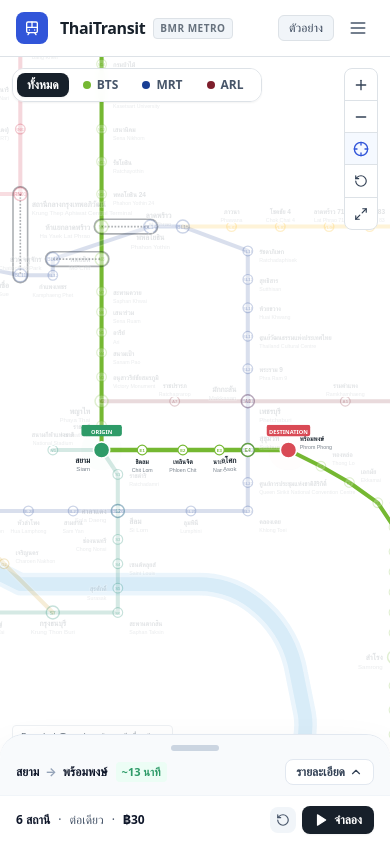
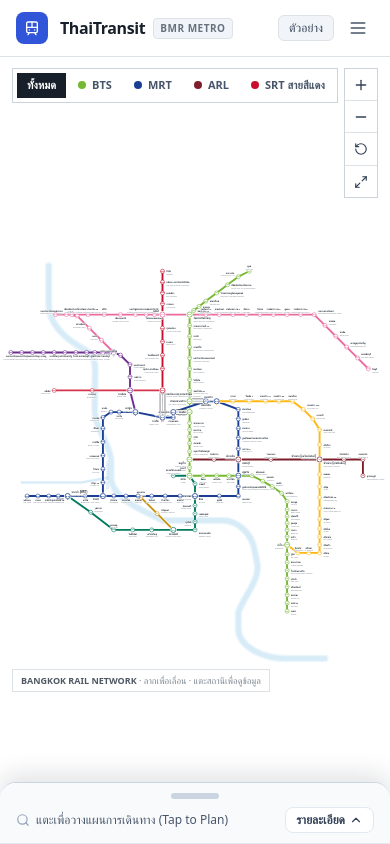
Before and after one commit to MIXThanakorn/thai-railways, a Next.js app: page / in a window 390 px wide. Built offline with nearby package versions, Linux system fonts and the light colour scheme.

Commit message:
feat: refine responsive transit map UI

```diff
--- a/src/app/globals.css
+++ b/src/app/globals.css
@@ -28,6 +28,25 @@ body {
   font-family: 'Plus Jakarta Sans', 'Prompt', system-ui, -apple-system, sans-serif;
   overflow-x: hidden;
   -webkit-font-smoothing: antialiased;
+}
+
+button,
+[role="button"] {
+  -webkit-tap-highlight-color: transparent;
+}
+
+button:focus-visible,
+[role="button"]:focus-visible {
+  outline: 2px solid #3155D9;
+  outline-offset: 2px;
+}
+
+.map-filter-scroll {
+  scrollbar-width: none;
+}
+
+.map-filter-scroll::-webkit-scrollbar {
+  display: none;
 }
 
 /* Precise transit scrollbar */
--- a/src/app/layout.tsx
+++ b/src/app/layout.tsx
@@ -4,8 +4,6 @@ import './globals.css';
 export const viewport = {
   width: 'device-width',
   initialScale: 1,
-  maximumScale: 1,
-  userScalable: false,
 };
 
 export const metadata: Metadata = {
--- a/src/app/page.tsx
+++ b/src/app/page.tsx
@@ -109,31 +109,6 @@ export default function HomePage() {
       }));
     }
   };
-
-  // Load Initial Demo Route
-  useEffect(() => {
-    const defaultOrigin = STATIONS['siam'];
-    const defaultDest = STATIONS['phrom-phong'];
-    if (defaultOrigin && defaultDest) {
-      setOriginStation(defaultOrigin);
-      setDestStation(defaultDest);
-      const calculated = calculateRoute(defaultOrigin.id, defaultDest.id);
-      const ranked = rankRoutes(calculated, 'fastest');
-      setRoutes(ranked);
-      setSelectedRouteIndex(0);
-      setHasSearched(true);
-      setJourneyState({
-        currentStationIndex: 0,
-        currentStationId: defaultOrigin.id,
-        isPlaying: false,
-        speed: 1,
-        progress: 0,
-        isTransferring: false,
-        activeTransfer: null,
-        isCompleted: false,
-      });
-    }
-  }, []);
 
   // Preset Selection Helper
   const handleSelectPreset = (originId: string, destId: string) => {
@@ -337,9 +312,9 @@ export default function HomePage() {
       />
 
       {/* Main Content Layout */}
-      <main className="flex-1 max-w-[1700px] w-full mx-auto p-0 sm:p-4 lg:p-5 flex flex-col lg:flex-row gap-4 relative">
+      <main className="flex-1 max-w-[1800px] w-full mx-auto p-0 lg:p-4 flex flex-col lg:flex-row gap-4 relative lg:h-[calc(100dvh-56px)] lg:min-h-[680px] lg:overflow-hidden">
         {/* Desktop Left Column (410px width, hidden on mobile in favor of BottomSheet) */}
-        <aside className="hidden lg:flex w-[410px] shrink-0 space-y-3.5 flex-col">
+        <aside className="hidden lg:flex w-[390px] xl:w-[410px] shrink-0 space-y-3.5 flex-col overflow-y-auto overscroll-contain pr-1 pb-6">
           {/* Station Selector / Route Input */}
           <StationSelector
             origin={originStation}
@@ -430,7 +405,7 @@ export default function HomePage() {
         </aside>
 
         {/* Right Column: Full-height / Seamless Map Canvas */}
-        <section className="flex-1 flex flex-col min-w-0 fixed inset-x-0 top-14 bottom-0 lg:static lg:h-[760px]">
+        <section className="flex-1 flex flex-col min-w-0 fixed inset-x-0 top-14 bottom-0 lg:static lg:h-full lg:min-h-0">
           <div className="w-full h-full">
             <RailwayMap
               activeRoute={activeRoute}
--- a/src/components/map/MapControls.tsx
+++ b/src/components/map/MapControls.tsx
@@ -23,7 +23,7 @@ export const MapControls: React.FC<MapControlsProps> = ({
   onToggleFullscreen,
 }) => {
   return (
-    <div className="absolute top-3 right-3 z-20 flex flex-col bg-white border border-[#DDE2E7] rounded-lg shadow-xs overflow-hidden">
+    <div className="absolute top-3 right-3 z-20 flex flex-col bg-white border border-[#CCD3DB] overflow-hidden">
       <button
         onClick={onZoomIn}
         title="ซูมเข้า (Zoom In)"
--- a/src/components/map/MapLineFilter.tsx
+++ b/src/components/map/MapLineFilter.tsx
@@ -22,7 +22,7 @@ export const MapLineFilter: React.FC<MapLineFilterProps> = ({
   onFilterChange,
 }) => {
   return (
-    <div className="absolute top-3 left-3 z-20 flex items-center gap-1 bg-white/95 backdrop-blur-sm p-1 rounded-xl border border-[#DDE2E7] shadow-sm max-w-[calc(100%-140px)] overflow-x-auto">
+    <div className="absolute top-3 left-3 z-20 flex items-center gap-0.5 bg-white/95 p-1 border border-[#CCD3DB] max-w-[calc(100%-64px)] overflow-x-auto map-filter-scroll">
       <div className="flex items-center gap-1 px-2 text-[11px] font-bold text-[#64748B] hidden sm:flex">
         <Layers className="w-3.5 h-3.5 text-[#64748B]" />
         <span>ระบบ</span>
@@ -35,9 +35,9 @@ export const MapLineFilter: React.FC<MapLineFilterProps> = ({
           <button
             key={item.id}
             onClick={() => onFilterChange(item.id)}
-            className={`px-2.5 py-1 rounded-lg text-xs font-semibold whitespace-nowrap transition-all duration-150 flex items-center gap-1.5 ${
+            className={`px-2.5 py-1 text-[11px] font-semibold whitespace-nowrap transition-colors duration-150 flex items-center gap-1.5 ${
               isSelected
-                ? 'bg-[#17202A] text-white shadow-sm'
+                ? 'bg-[#17202A] text-white'
                 : 'text-[#475569] hover:bg-[#F1F5F9] hover:text-[#0F172A]'
             }`}
           >
--- a/src/components/map/RailwayMap.tsx
+++ b/src/components/map/RailwayMap.tsx
@@ -93,12 +93,6 @@ export const RailwayMap: React.FC<RailwayMapProps> = ({
       handleReset();
     }
   }, [activeRoute, handleReset]);
-
-  useEffect(() => {
-    if (activeRoute) {
-      handleFocusRoute();
-    }
-  }, [activeRoute, handleFocusRoute]);
 
   // Focus on specific station when triggered from timeline
   useEffect(() => {
@@ -272,7 +266,7 @@ export const RailwayMap: React.FC<RailwayMapProps> = ({
       onTouchStart={handleTouchStart}
       onTouchMove={handleTouchMove}
       onTouchEnd={handleTouchEnd}
-      className={`relative w-full h-full bg-white sm:border sm:border-[#E3E8EF] rounded-none sm:rounded-xl overflow-hidden select-none cursor-grab active:cursor-grabbing ${
+      className={`relative w-full h-full bg-white lg:border lg:border-[#D9DEE5] rounded-none lg:rounded-lg overflow-hidden select-none cursor-grab active:cursor-grabbing ${
         isFullscreen ? 'fixed inset-0 z-50 rounded-none h-screen min-h-screen' : ''
       }`}
     >
@@ -296,8 +290,8 @@ export const RailwayMap: React.FC<RailwayMapProps> = ({
       />
 
       {/* Map Status Tag */}
-      <div className="absolute bottom-24 sm:bottom-3 left-3 z-20 pointer-events-none bg-white/90 px-2 py-1 rounded border border-[#EDF0F3] text-[9px] text-[#8A949E] shadow-none">
-        <span className="font-medium text-[#68737F]">Bangkok Transit</span> · คลิกสถานีเพื่อดูข้อมูล
+      <div className="absolute bottom-[9.5rem] sm:bottom-3 left-3 z-20 pointer-events-none bg-white/95 px-2 py-1 border border-[#DDE2E7] text-[9px] text-[#7A848E]">
+        <span className="font-semibold text-[#4F5964]">BANGKOK RAIL NETWORK</span> · ลากเพื่อเลื่อน · แตะสถานีเพื่อดูข้อมูล
       </div>
 
       {/* Scalable SVG Canvas with Native ViewBox */}
@@ -309,16 +303,6 @@ export const RailwayMap: React.FC<RailwayMapProps> = ({
         className="w-full h-full block"
         style={{ touchAction: 'none' }}
       >
-        <defs>
-          <filter id="routeGlow" x="-30%" y="-30%" width="160%" height="160%">
-            <feGaussianBlur stdDeviation="2.2" result="blur" />
-            <feMerge>
-              <feMergeNode in="blur" />
-              <feMergeNode in="SourceGraphic" />
-            </feMerge>
-          </filter>
-        </defs>
-
         {/* Clean paper-like background. The reference map uses a plain white canvas. */}
         <rect x="-1000" y="-1000" width="4000" height="4000" fill="#FFFFFF" />
 
@@ -369,7 +353,7 @@ export const RailwayMap: React.FC<RailwayMapProps> = ({
 
           let lineOpacity = 1;
           if (hasRoute) {
-            lineOpacity = isLineInActiveRoute ? 1 : isLineFiltered ? 0.16 : 0.06;
+            lineOpacity = isLineInActiveRoute ? 1 : isLineFiltered ? 0.38 : 0.10;
           } else {
             lineOpacity = isLineFiltered ? 1 : 0.12;
           }
@@ -389,7 +373,7 @@ export const RailwayMap: React.FC<RailwayMapProps> = ({
                 points={points}
                 fill="none"
                 stroke="#FFFFFF"
-                strokeWidth="8"
+                strokeWidth="11"
                 strokeLinecap="round"
                 strokeLinejoin="round"
               />
@@ -398,7 +382,7 @@ export const RailwayMap: React.FC<RailwayMapProps> = ({
                 points={points}
                 fill="none"
                 stroke={line.color}
-                strokeWidth="5"
+                strokeWidth="7"
                 strokeLinecap="round"
                 strokeLinejoin="round"
               />
@@ -420,23 +404,22 @@ export const RailwayMap: React.FC<RailwayMapProps> = ({
 
               return (
                 <g key={`hl-seg-${sIdx}`}>
-                  {/* Glowing outer aura */}
+                  {/* Quiet route emphasis, kept schematic like the source map. */}
                   <polyline
                     points={segPoints}
                     fill="none"
                     stroke={segment.lineColor}
-                    strokeWidth="10"
+                    strokeWidth="14"
                     strokeLinecap="round"
                     strokeLinejoin="round"
-                    opacity="0.22"
-                    filter="url(#routeGlow)"
+                    opacity="0.18"
                   />
                   {/* White track base */}
                   <polyline
                     points={segPoints}
                     fill="none"
                     stroke="#FFFFFF"
-                    strokeWidth="8"
+                    strokeWidth="11"
                     strokeLinecap="round"
                     strokeLinejoin="round"
                   />
@@ -445,7 +428,7 @@ export const RailwayMap: React.FC<RailwayMapProps> = ({
                     points={segPoints}
                     fill="none"
                     stroke={segment.lineColor}
-                    strokeWidth="5.5"
+                    strokeWidth="7.5"
                     strokeLinecap="round"
                     strokeLinejoin="round"
                   />
@@ -472,8 +455,6 @@ export const RailwayMap: React.FC<RailwayMapProps> = ({
 
         {/* 4. Station Nodes & Labels */}
         {Object.values(STATIONS).map((st) => {
-          const isOrigin = originStation?.id === st.id;
-          const isDest = destStation?.id === st.id;
           const isInRoute = activeStationIds.has(st.id);
           const isInterchange = st.type === 'interchange' || st.lines.length > 1;
           const isSelected = selectedStation?.id === st.id;
@@ -485,7 +466,7 @@ export const RailwayMap: React.FC<RailwayMapProps> = ({
 
           let nodeOpacity = 1;
           if (activeRoute) {
-            nodeOpacity = isInRoute || isHovered ? 1 : isStationFiltered ? 0.22 : 0.10;
+            nodeOpacity = isInRoute || isHovered ? 1 : isStationFiltered ? 0.68 : 0.24;
           } else {
             nodeOpacity = isStationFiltered || isHovered ? 1 : 0.20;
           }
@@ -502,6 +483,15 @@ export const RailwayMap: React.FC<RailwayMapProps> = ({
               }}
               onMouseEnter={() => setHoveredStation(st)}
               onMouseLeave={() => setHoveredStation(null)}
+              onKeyDown={(e) => {
+                if (e.key === 'Enter' || e.key === ' ') {
+                  e.preventDefault();
+                  onSelectStation(st);
+                }
+              }}
+              role="button"
+              tabIndex={0}
+              aria-label={`${st.nameTh} (${st.nameEn})${st.code ? ` ${st.code}` : ''}`}
               className="cursor-pointer"
             >
               {/* Highlight Aura if Hovered from Timeline or Map */}
@@ -516,89 +506,78 @@ export const RailwayMap: React.FC<RailwayMapProps> = ({
                 />
               )}
 
-              {/* Node Symbol */}
-              {isInterchange ? (
-                /* Interchange Node */
-                <g>
+              {/* Every coded station is a white roundel with its line-coloured border,
+                  matching the visual language of the official schematic. */}
+              <g transform={`translate(${st.x}, ${st.y})`} aria-hidden="true">
+                {isInterchange && (
                   <circle
-                    cx={st.x}
-                    cy={st.y}
-                    r={isSelected || isHovered ? 9 : 7}
+                    r={isSelected || isHovered ? 12.5 : 11}
                     fill="#FFFFFF"
-                    stroke={primaryColor}
-                    strokeWidth="2"
+                    stroke="#FFFFFF"
+                    strokeWidth="4"
                   />
-                  <circle
-                    cx={st.x}
-                    cy={st.y}
-                    r="3"
-                    fill={primaryColor}
-                  />
-                </g>
-              ) : (
-                /* Regular Station Node */
-                <g>
-                  <circle
-                    cx={st.x}
-                    cy={st.y}
-                    r={isSelected || isHovered ? 6.5 : 4}
-                    fill="#FFFFFF"
-                    stroke={primaryColor}
-                    strokeWidth="2"
-                  />
-                </g>
-              )}
-
-              {/* Station Code */}
-              {st.code && (isInterchange || viewBox.w < 1180) && (
-                <g transform={`translate(${st.x}, ${st.y})`}>
-                  <circle
-                    r={isInterchange ? 8 : 6}
-                    fill="#FFFFFF"
-                    stroke={primaryColor}
-                    strokeWidth={isInterchange ? 1.8 : 1.4}
-                  />
+                )}
+                <circle
+                  r={isInterchange ? (isSelected || isHovered ? 10.5 : 9.5) : (isSelected || isHovered ? 8.5 : 7.5)}
+                  fill="#FFFFFF"
+                  stroke={primaryColor}
+                  strokeWidth={isInterchange ? 2.8 : 2.1}
+                />
+                {st.code ? (
                   <text
                     x="0"
-                    y="2.5"
+                    y={isInterchange ? 2.4 : 2.1}
                     fill={primaryColor}
-                    fontSize={isInterchange ? "6" : "5.2"}
-                    fontWeight="700"
+                    fontSize={isInterchange ? "6.2" : "5.6"}
+                    fontWeight="800"
                     textAnchor="middle"
                     fontFamily="Arial, sans-serif"
                   >
                     {st.code}
                   </text>
-                </g>
-              )}
+                ) : (
+                  <circle r="2.4" fill={primaryColor} />
+                )}
+                {isInterchange && st.lines.slice(1, 4).map((lineId, index) => (
+                  <circle
+                    key={lineId}
+                    cx={(index - (Math.min(st.lines.length - 1, 3) - 1) / 2) * 5}
+                    cy="12.5"
+                    r="2"
+                    fill={RAILWAY_LINES[lineId]?.color || '#17202A'}
+                    stroke="#FFFFFF"
+                    strokeWidth="0.8"
+                  />
+                ))}
+              </g>
 
               {/* Station Labels */}
-              <g transform={`translate(${lx}, ${ly})`}>
+              <g transform={`translate(${lx}, ${ly})`} aria-hidden="true">
                 {/* White Halo */}
                 <text
                   x="0"
                   y="0"
                   fill="none"
                   stroke="#FFFFFF"
-                  strokeWidth="2.5"
+                  strokeWidth="3"
                   strokeLinejoin="round"
-                  fontSize={isInterchange ? '9.5' : '8'}
+                  fontSize={isInterchange ? '10' : '8.6'}
                   fontWeight={isInterchange ? '700' : '500'}
                   textAnchor={textAnchor}
                   fontFamily="'Prompt', sans-serif"
                 >
-                  {st.nameTh}
+                  <tspan>{st.nameTh}</tspan>
                 </text>
                 <text
                   x="0"
                   y="0"
                   fill={isInRoute || !activeRoute || isHovered ? '#1F2933' : '#7B858F'}
-                  fontSize={isInterchange ? '9.5' : '8'}
+                  fontSize={isInterchange ? '10' : '8.6'}
                   fontWeight={isInterchange || isHovered ? 'bold' : '600'}
                   textAnchor={textAnchor}
                   fontFamily="'Prompt', sans-serif"
                 >
-                  {st.nameTh}
+                  <tspan>{st.nameTh}</tspan>
                 </text>
 
                 {/* English Label */}
@@ -609,23 +588,23 @@ export const RailwayMap: React.FC<RailwayMapProps> = ({
                   stroke="#FFFFFF"
                   strokeWidth="2.5"
                   strokeLinejoin="round"
-                  fontSize={isInterchange ? '7.5' : '6.5'}
+                  fontSize={isInterchange ? '7.7' : '6.8'}
                   fontWeight="400"
                   textAnchor={textAnchor}
                   fontFamily="'Plus Jakarta Sans', sans-serif"
                 >
-                  {st.nameEn}
+                  <tspan>{st.nameEn}</tspan>
                 </text>
                 <text
                   x="0"
                   y="10"
                   fill={isInRoute || !activeRoute || isHovered ? '#7B858F' : '#A3ABB3'}
-                  fontSize={isInterchange ? '7.5' : '6.5'}
+                  fontSize={isInterchange ? '7.7' : '6.8'}
                   fontWeight="400"
                   textAnchor={textAnchor}
                   fontFamily="'Plus Jakarta Sans', sans-serif"
                 >
-                  {st.nameEn}
+                  <tspan>{st.nameEn}</tspan>
                 </text>
               </g>
             </g>
@@ -635,12 +614,11 @@ export const RailwayMap: React.FC<RailwayMapProps> = ({
         {/* 5. Origin Marker (Green Pin) */}
         {originStation && (
           <g transform={`translate(${originStation.x}, ${originStation.y})`} className="pointer-events-none z-20">
-            <circle r="13" fill="#2E9B68" opacity="0.16" className="animate-ping" />
-            <circle r="10" fill="#2E9B68" stroke="#FFFFFF" strokeWidth="2" />
-            <g transform="translate(0, -21)">
-              <rect x="-25" y="-10" width="50" height="14" rx="3" fill="#2E9B68" />
-              <text x="0" y="1" fill="#FFFFFF" fontSize="7" fontWeight="700" textAnchor="middle">
-                ORIGIN
+            <circle r="14" fill="none" stroke="#16835B" strokeWidth="3" />
+            <g transform="translate(0, -23)">
+              <rect x="-23" y="-9" width="46" height="13" rx="2" fill="#16835B" />
+              <text x="0" y="0" fill="#FFFFFF" fontSize="6.5" fontWeight="800" textAnchor="middle">
+                ต้นทาง
               </text>
             </g>
           </g>
@@ -649,12 +627,11 @@ export const RailwayMap: React.FC<RailwayMapProps> = ({
         {/* 6. Destination Marker (Red Pin) */}
         {destStation && (
           <g transform={`translate(${destStation.x}, ${destStation.y})`} className="pointer-events-none z-20">
-            <circle r="13" fill="#D94A55" opacity="0.16" className="animate-ping" />
-            <circle r="10" fill="#D94A55" stroke="#FFFFFF" strokeWidth="2" />
-            <g transform="translate(0, -21)">
-              <rect x="-27" y="-10" width="54" height="14" rx="3" fill="#D94A55" />
-              <text x="0" y="1" fill="#FFFFFF" fontSize="7" fontWeight="700" textAnchor="middle">
-                DESTINATION
+            <circle r="14" fill="none" stroke="#CB3045" strokeWidth="3" />
+            <g transform="translate(0, -23)">
+              <rect x="-25" y="-9" width="50" height="13" rx="2" fill="#CB3045" />
+              <text x="0" y="0" fill="#FFFFFF" fontSize="6.5" fontWeight="800" textAnchor="middle">
+                ปลายทาง
               </text>
             </g>
           </g>
--- a/src/components/mobile/MobileBottomSheet.tsx
+++ b/src/components/mobile/MobileBottomSheet.tsx
@@ -72,20 +72,20 @@ export const MobileBottomSheet: React.FC<MobileBottomSheetProps> = ({
       {isExpanded && (
         <div
           onClick={() => setIsExpanded(false)}
-          className="fixed inset-0 z-30 bg-slate-900/40 backdrop-blur-xs lg:hidden animate-in fade-in duration-200"
+          className="fixed inset-0 z-30 bg-slate-950/30 lg:hidden animate-in fade-in duration-200"
         />
       )}
 
       {/* Floating Bottom Sheet */}
       <div
-        className={`fixed left-0 right-0 bottom-0 z-40 bg-white rounded-t-3xl border-t border-slate-200 shadow-2xl transition-all duration-300 ease-out lg:hidden flex flex-col ${
-          isExpanded ? 'h-[85vh] max-h-[85vh]' : 'h-auto max-h-[175px]'
+        className={`fixed left-0 right-0 bottom-0 z-40 bg-white rounded-t-2xl border-t border-slate-300 shadow-[0_-8px_24px_rgba(15,23,42,0.12)] transition-all duration-300 ease-out lg:hidden flex flex-col pb-[env(safe-area-inset-bottom)] ${
+          isExpanded ? 'h-[88dvh] max-h-[88dvh]' : 'h-auto max-h-[158px]'
         }`}
       >
         {/* Drag Handle & Header Banner */}
         <div
           onClick={() => setIsExpanded(!isExpanded)}
-          className="w-full pt-2.5 pb-2 px-4 flex flex-col items-center cursor-pointer select-none bg-slate-50/90 rounded-t-3xl border-b border-slate-100 hover:bg-slate-100/80 transition-colors"
+          className="w-full pt-2.5 pb-2 px-4 flex flex-col items-center cursor-pointer select-none bg-[#F8FAFC] rounded-t-2xl border-b border-slate-200 hover:bg-slate-100 transition-colors"
         >
           {/* Handle bar */}
           <div className="w-12 h-1.5 bg-slate-300 rounded-full mb-1.5" />
```
